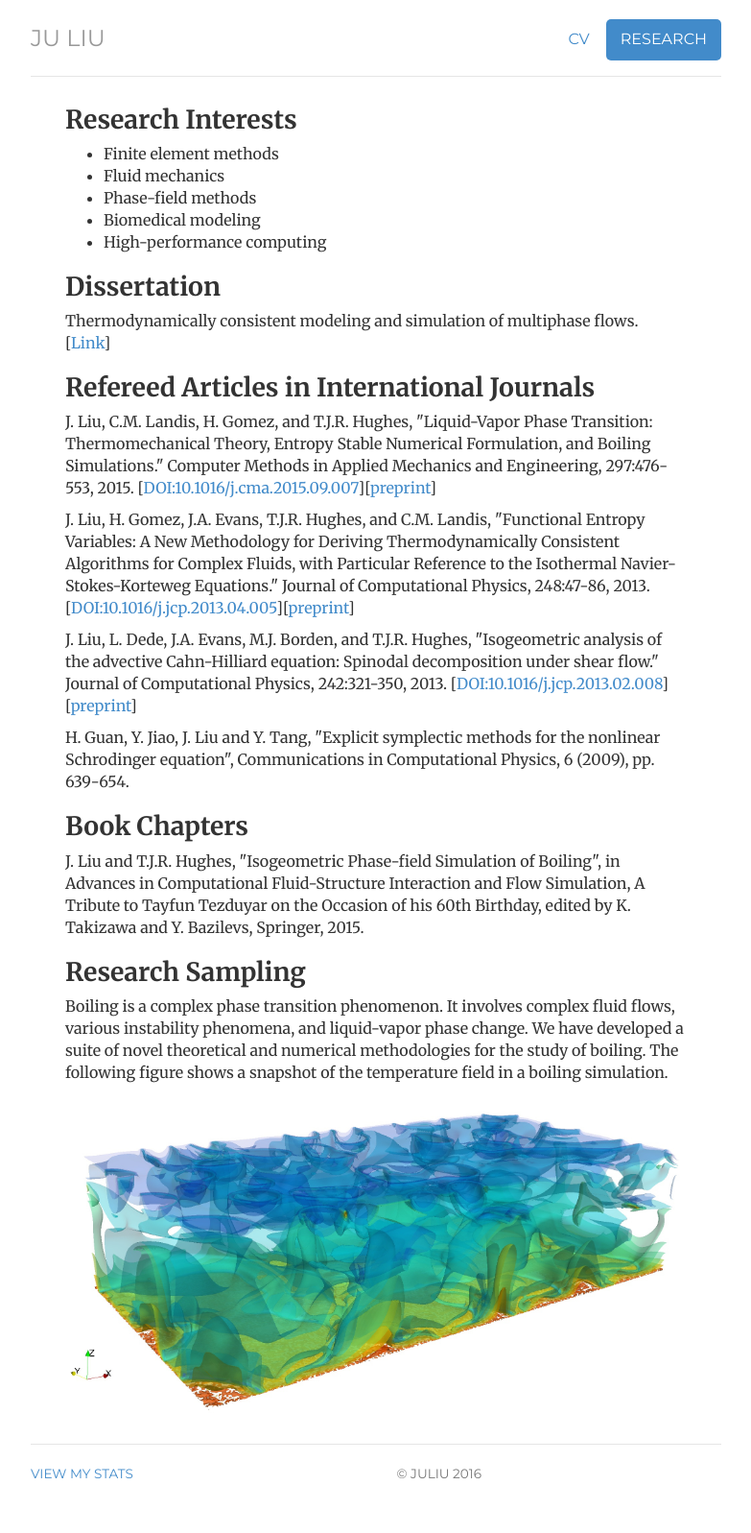
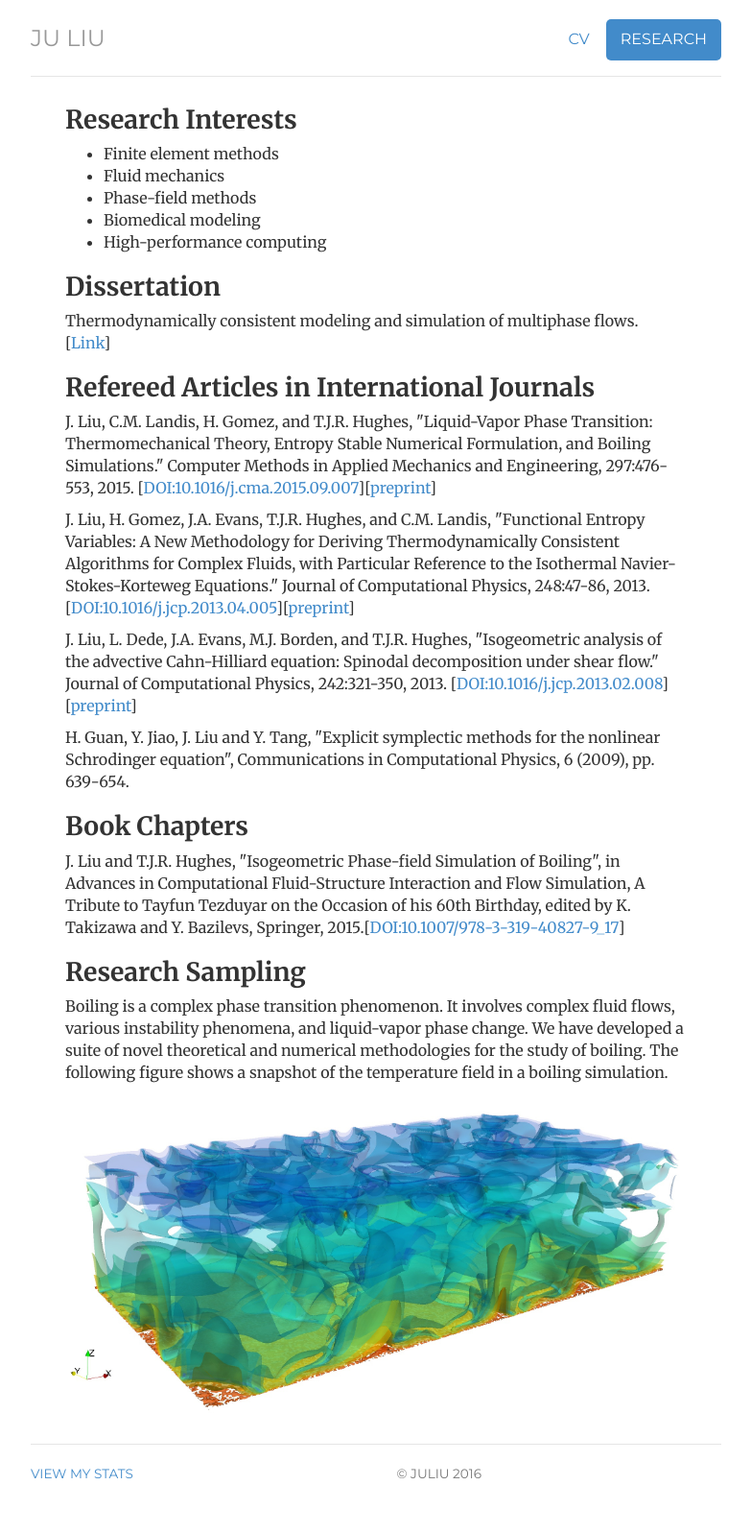
Before and after one commit to ju-liu/ju-liu.github.io, a Jekyll site: the page built from research/index.html, in a window 1280 px wide. Shown: the whole page at 96% size, without its empty margins (248-1031 px from the left). Built offline with Jekyll 4.4.1, drawn with Linux system fonts in a browser that asks for light colours; nearby versions of some CDN libraries; library files that are not in the unit come from our copies; comment, search, counter and statistics services are not loaded; some of the changed lines change nothing that is shown.

Commit message:
book chapter in

```diff
--- a/research/index.html
+++ b/research/index.html
@@ -50,7 +50,8 @@ description: Current Publication for Dr. Ju Liu
   <p>J. Liu and T.J.R. Hughes, "Isogeometric Phase-field Simulation of
   Boiling", in Advances in Computational Fluid-Structure Interaction and Flow
   Simulation, A Tribute to Tayfun Tezduyar on the Occasion of his 60th Birthday,
-  edited by K. Takizawa and Y. Bazilevs, Springer, 2015.</p>
+  edited by K. Takizawa and Y. Bazilevs, Springer, 2015.[<a
+    href="http://link.springer.com/chapter/10.1007%2F978-3-319-40827-9_17">DOI:10.1007/978-3-319-40827-9_17</a>]</p>
 
   <h2>Research Sampling</h2>
   <p>Boiling is a complex phase transition phenomenon. It involves complex fluid
```
